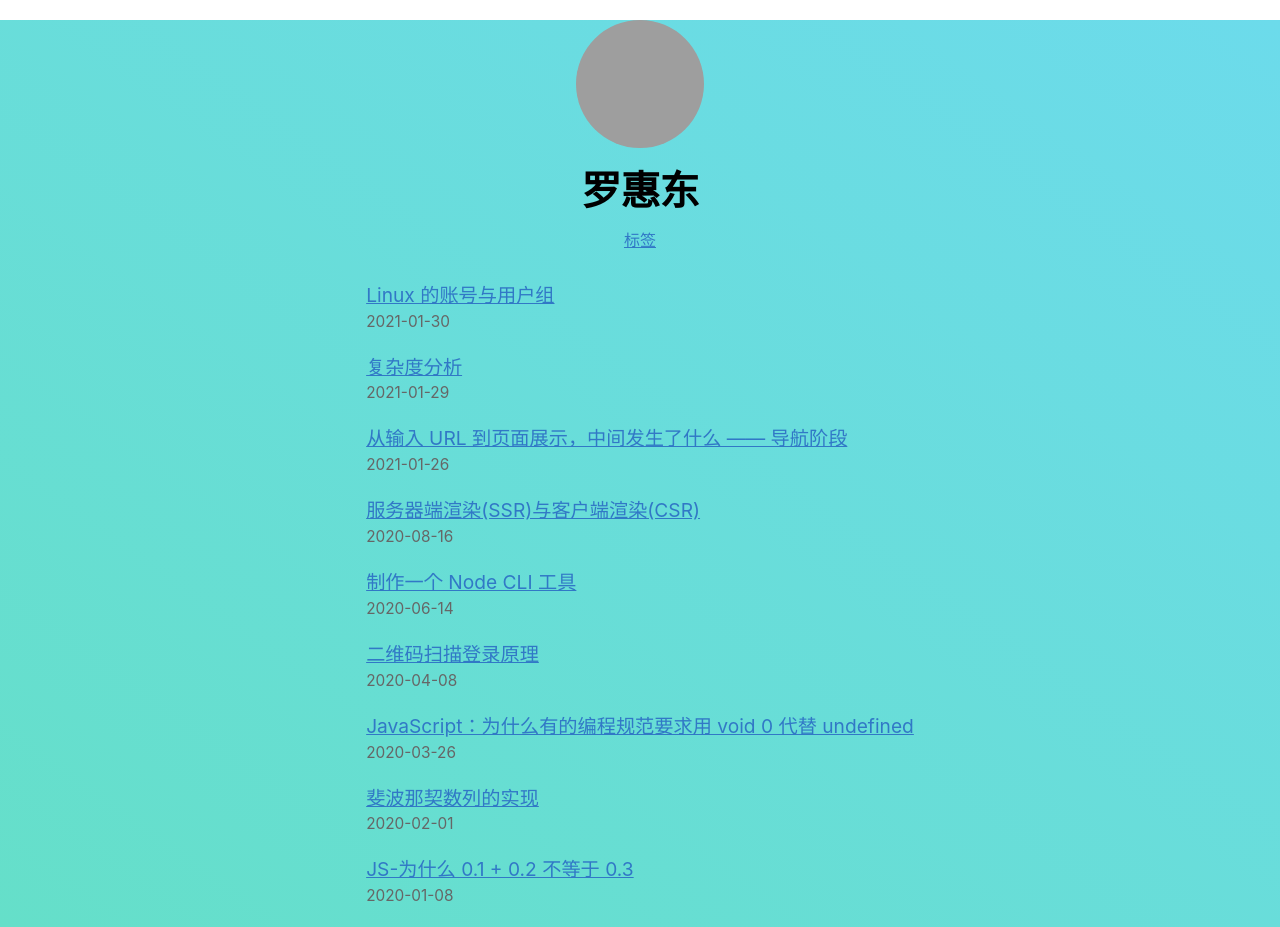
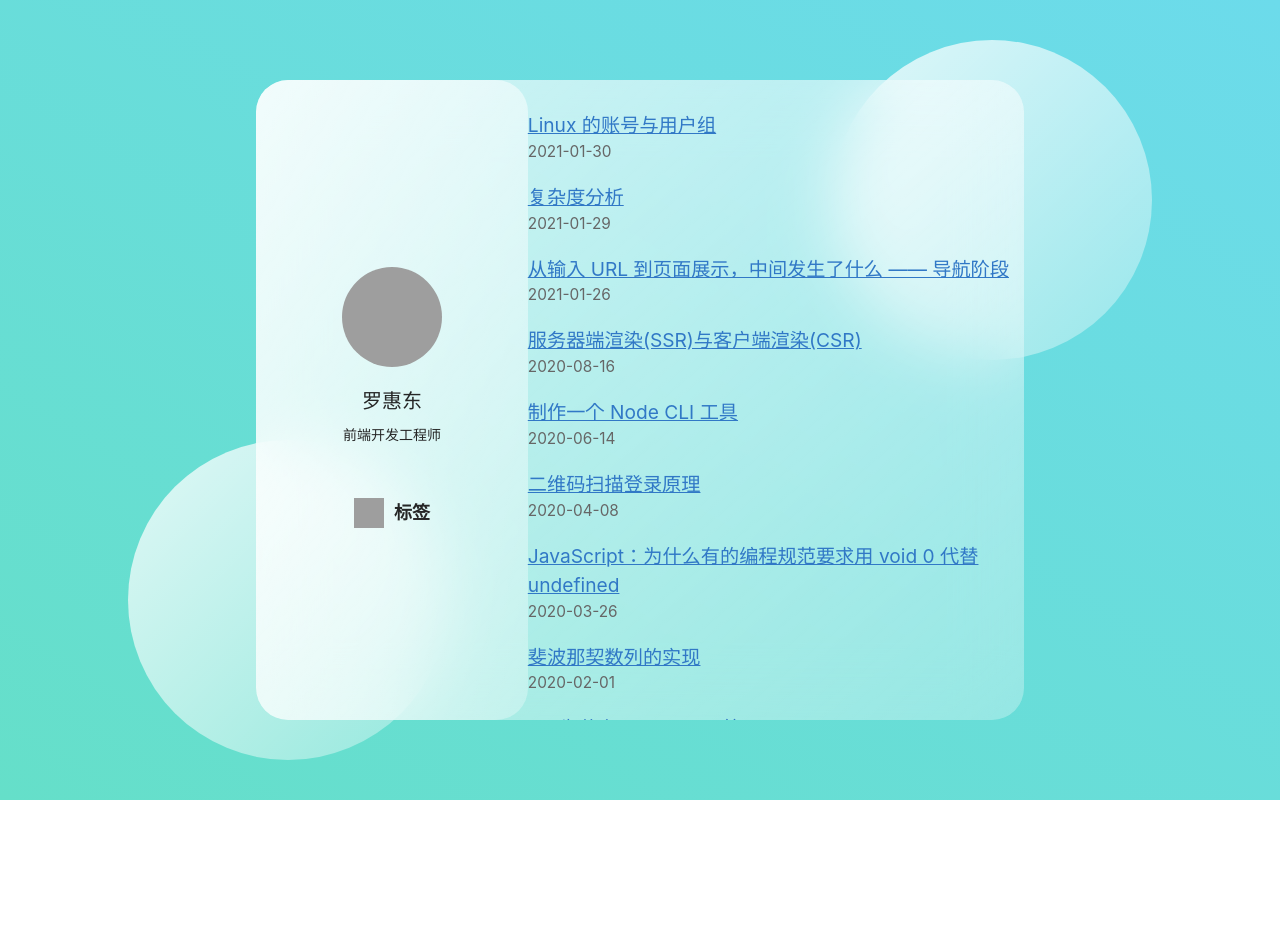
Before and after one commit to luohuidong/next-blog, a Next.js app: page / in a window 1280 px wide. After the commit the page ends 800 px from the top, so only its background shows below. Built offline with nearby package versions, Linux system fonts and the light colour scheme; grey boxes are pictures that could not be loaded.

Commit message:
重构 Home Layout 组件

```diff
--- /dev/null
+++ b/components/HomePageLayout/Aside.module.scss
@@ -0,0 +1,16 @@
+.sidebar {
+  width: 300px;
+
+  display: flex;
+  flex-direction: column;
+  justify-content: center;
+  align-items: center;
+
+  background: linear-gradient(
+    to right bottom,
+    rgba(255, 255, 255, 0.7),
+    rgba(255, 255, 255, 0.3)
+  );
+
+  border-radius: 2rem;
+}
--- /dev/null
+++ b/components/HomePageLayout/Aside.tsx
@@ -0,0 +1,14 @@
+import React from "react";
+
+import styles from "./Aside.module.scss";
+import AsideUser from "./AsideUser";
+import AsideNav from "./AsideNav";
+
+export default function Aside() {
+  return (
+    <aside className={styles.sidebar}>
+      <AsideUser />
+      <AsideNav />
+    </aside>
+  );
+}
--- /dev/null
+++ b/components/HomePageLayout/AsideNav.module.scss
@@ -0,0 +1,15 @@
+.nav {
+  margin-top: 50px;
+
+  a {
+    height: 40px;
+    display: flex;
+    align-items: center;
+
+    text-decoration: none;
+
+    span {
+      margin-left: 10px;
+    }
+  }
+}
--- /dev/null
+++ b/components/HomePageLayout/AsideNav.tsx
@@ -0,0 +1,32 @@
+import React from "react";
+import Link from "next/link";
+
+import styles from "./AsideNav.module.scss";
+
+export default function AsideNav() {
+  return (
+    <div className={styles.nav}>
+      <Link href="/tags">
+        <a>
+          <img
+            src="/icons/bookmark.svg"
+            alt=""
+            style={{
+              width: 30,
+              height: 30,
+            }}
+          />
+          <span
+            style={{
+              fontWeight: "bold",
+              fontSize: 18,
+              color: "#262626",
+            }}
+          >
+            标签
+          </span>
+        </a>
+      </Link>
+    </div>
+  );
+}
--- /dev/null
+++ b/components/HomePageLayout/AsideUser.module.scss
@@ -0,0 +1,26 @@
+.user {
+  display: flex;
+  flex-direction: column;
+  align-items: center;
+
+  .userAvatar {
+    width: 100px;
+    height: 100px;
+    border-radius: 50%;
+  }
+
+  .userInfo {
+    margin-top: 20px;
+    .username {
+      font-size: 20px;
+      text-align: center;
+      color: #262626;
+    }
+    .userDescription {
+      margin-top: 14px;
+      font-size: 14px;
+      text-align: center;
+      color: #262626;
+    }
+  }
+}
--- /dev/null
+++ b/components/HomePageLayout/AsideUser.tsx
@@ -0,0 +1,27 @@
+import React from "react";
+import classnames from "classnames";
+
+import styles from "./AsideUser.module.scss";
+
+export default function AsideUser() {
+  return (
+    <div className={styles.user}>
+      <picture>
+        <source
+          media="(max-width: 500px)"
+          srcSet="http://images.luohuidong.cn/profile.jpeg?imageMogr2/thumbnail/!7p"
+        />
+        <img
+          src="http://images.luohuidong.cn/profile.jpeg?imageMogr2/thumbnail/!13p"
+          alt="头像"
+          className={classnames(styles.userAvatar)}
+          draggable={false}
+        />
+      </picture>
+      <div className={styles.userInfo}>
+        <div className={styles.username}>罗惠东</div>
+        <div className={styles.userDescription}>前端开发工程师</div>
+      </div>
+    </div>
+  );
+}
--- a/components/HomePageLayout/index.module.scss
+++ b/components/HomePageLayout/index.module.scss
@@ -1,33 +1,48 @@
-@import "~@/styles/variables";
+.container {
+  height: 100vh;
 
-.header {
   display: flex;
-  flex-direction: column;
+  justify-content: center;
   align-items: center;
 
-  margin-top: 20px;
+  .glass {
+    height: 80vh;
+    width: 60%;
 
-  .headerImage {
-    width: 8rem;
-    height: 8rem;
+    display: flex;
+
+    z-index: 2;
+    overflow: hidden;
+
+    backdrop-filter: blur(2rem);
+    background: linear-gradient(
+      to right bottom,
+      rgba(255, 255, 255, 0.7),
+      rgba(255, 255, 255, 0.3)
+    );
+    border-radius: 2rem;
   }
 }
 
-.main {
-  margin: 0 20px;
-  display: flex;
-  justify-content: center;
-}
+.circle {
+  background: linear-gradient(
+    to right bottom,
+    rgba(255, 255, 255, 0.8),
+    rgba(255, 255, 255, 0.3)
+  );
+  height: 20rem;
+  width: 20rem;
+  border-radius: 50%;
 
-@media screen and (max-width: $mobile-width) {
-  .header {
-    .headerImage {
-      width: 4rem;
-      height: 4rem;
-    }
+  position: absolute;
 
-    .title {
-      font-size: 20px;
-    }
+  &.circle1 {
+    top: 5%;
+    right: 10%;
+  }
+
+  &.circle2 {
+    bottom: 5%;
+    left: 10%;
   }
 }
--- a/components/HomePageLayout/index.tsx
+++ b/components/HomePageLayout/index.tsx
@@ -1,11 +1,10 @@
 import React from "react";
 import Head from "next/head";
 import classnames from "classnames";
-import Link from "next/link";
 
 import Layout from "../Layout";
 import styles from "./index.module.scss";
-import utilStyles from "@/styles/utils.module.css";
+import Aside from "./Aside";
 
 interface Props {
   children: React.ReactNode;
@@ -24,37 +23,14 @@ export default function HomePageLayout(props: Props) {
         <title>首页 · 罗惠东的博客</title>
       </Head>
 
-      <header className={styles.header}>
-        <>
-          <picture>
-            <source
-              media="(max-width: 500px)"
-              srcSet="http://images.luohuidong.cn/profile.jpeg?imageMogr2/thumbnail/!7p"
-            />
-            <img
-              src="http://images.luohuidong.cn/profile.jpeg?imageMogr2/thumbnail/!13p"
-              alt="头像"
-              className={classnames(
-                styles.headerImage,
-                utilStyles.borderCircle
-              )}
-              draggable={false}
-            />
-          </picture>
-
-          <h1 className={classnames(utilStyles.heading2Xl, styles.title)}>
-            罗惠东
-          </h1>
-
-          <nav>
-            <Link href="/tags">
-              <a>标签</a>
-            </Link>
-          </nav>
-        </>
-      </header>
-
-      <main className={styles.main}>{props.children}</main>
+      <div className={styles.container}>
+        <div className={styles.glass}>
+          <Aside />
+          {props.children}
+        </div>
+      </div>
+      <div className={classnames(styles.circle, styles.circle1)}></div>
+      <div className={classnames(styles.circle, styles.circle2)}></div>
     </Layout>
   );
 }
```
